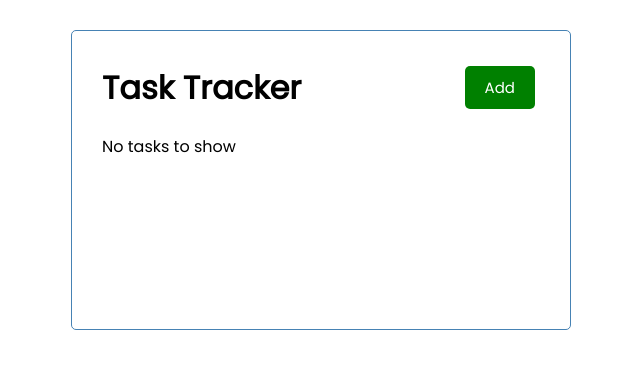
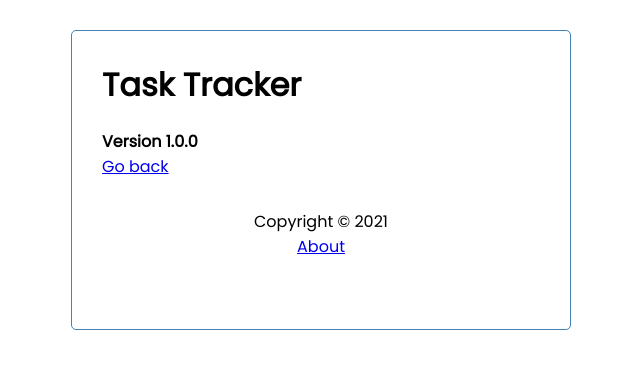
Before and after one commit to jannesrsa/react-task-tracker, a React (Create React App) app: page /about in a window 1280 px wide. Shown: the top 368 px of the page, without its empty margins (319-959 px from the left). Built offline with nearby package versions, Linux system fonts and the light colour scheme; no server answers.

Commit message:
Add Routing "react-router-dom"

```diff
--- a/package.json
+++ b/package.json
@@ -10,6 +10,7 @@
     "react": "^17.0.2",
     "react-dom": "^17.0.2",
     "react-icons": "^4.2.0",
+    "react-router-dom": "^5.2.0",
     "react-scripts": "4.0.3",
     "web-vitals": "^1.1.2"
   },
--- a/src/App.js
+++ b/src/App.js
@@ -2,7 +2,9 @@
 import Tasks from "./components/Tasks";
 import { useState, useEffect } from "react";
 import AddTask from "./components/AddTask";
-
+import Footer from "./components/Footer";
+import { BrowserRouter as Router, Route } from "react-router-dom";
+import About from "./components/About";
 function App() {
   const [showAdd, setShowAdd] = useState(false);
   const [tasks, setTasks] = useState([]);
@@ -74,15 +76,33 @@
   };
 
   return (
+    <Router>
       <div className="container">
         <Header onShowAdd={showAddTask} />
+
+        <Route
+          path="/"
+          exact
+          render={(props) => (
+            <>
               {showAdd && <AddTask className="none" onAdd={addTask} />}
               {tasks.length > 0 ? (
-        <Tasks tasks={tasks} onDelete={deleteTask} onToggle={toggleReminder} />
+                <Tasks
+                  tasks={tasks}
+                  onDelete={deleteTask}
+                  onToggle={toggleReminder}
+                />
               ) : (
                 "No tasks to show"
               )}
+            </>
+          )}
+        ></Route>
+
+        <Route path="/about" component={About}></Route>
+        <Footer />
       </div>
+    </Router>
   );
 }
 
--- /dev/null
+++ b/src/components/About.js
@@ -0,0 +1,12 @@
+import { Link } from "react-router-dom";
+
+const About = () => {
+  return (
+    <div>
+      <h4>Version 1.0.0</h4>
+      <Link to="/">Go back</Link>
+    </div>
+  );
+};
+
+export default About;
--- /dev/null
+++ b/src/components/Footer.js
@@ -0,0 +1,12 @@
+import { Link } from "react-router-dom";
+
+const Footer = () => {
+  return (
+    <footer>
+      <p>Copyright &copy; 2021</p>
+      <Link to="/about">About</Link>
+    </footer>
+  );
+};
+
+export default Footer;
--- a/src/components/Header.js
+++ b/src/components/Header.js
@@ -1,11 +1,17 @@
 import PropTypes from "prop-types";
+import { useLocation } from "react-router";
 import Button from "./Button";
 
 const Header = ({ title, onShowAdd }) => {
+  var location = useLocation();
+
   return (
     <header className="header">
       <h1>{title}</h1>
-      <Button text="Add" colour="green" onClick={onShowAdd} />
+
+      {location.pathname === "/" && (
+        <Button text="Add" colour="green" onClick={onShowAdd} />
+      )}
     </header>
   );
 };
```
Also changed, not shown: 1 other file (tests, documents, lock files or other folders). Lines whose indentation alone changed are shown as unchanged.
